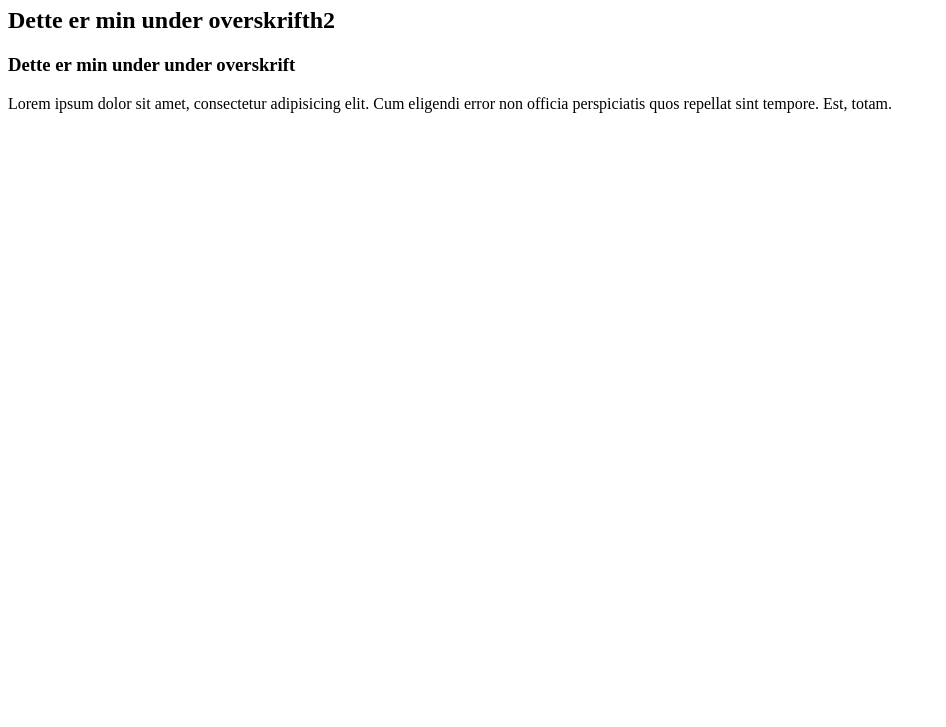
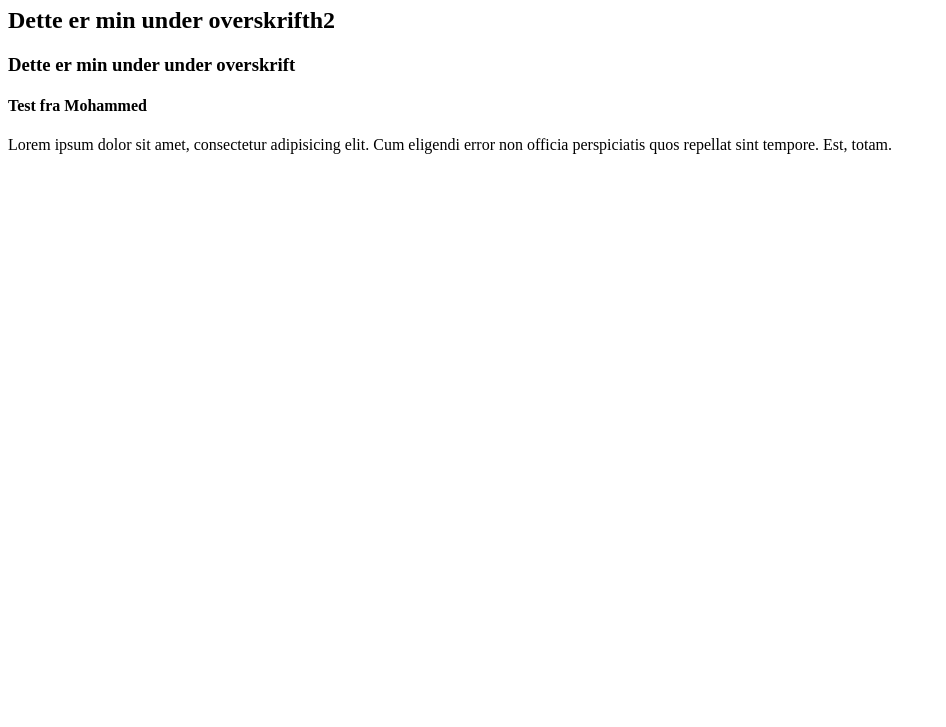
Before and after one commit to biaprovasi/gitUndervisning, a plain HTML site: page index.html in a window 1280 px wide. Shown: the part 73-800 px from the top of the page, without its empty margins (0-946 px from the left). Drawn offline with Linux system fonts and the light colour scheme.

Commit message:
test fra Mohammed

```diff
--- a/index.html
+++ b/index.html
@@ -12,6 +12,8 @@
 
 <h3>Dette er min under under overskrift</h3>
 
+<h4>Test fra Mohammed</h4>
+
 <p>Lorem ipsum dolor sit amet, consectetur adipisicing elit. Cum eligendi error non officia perspiciatis quos repellat sint tempore. Est, totam.</p>
 
 </body>
```
